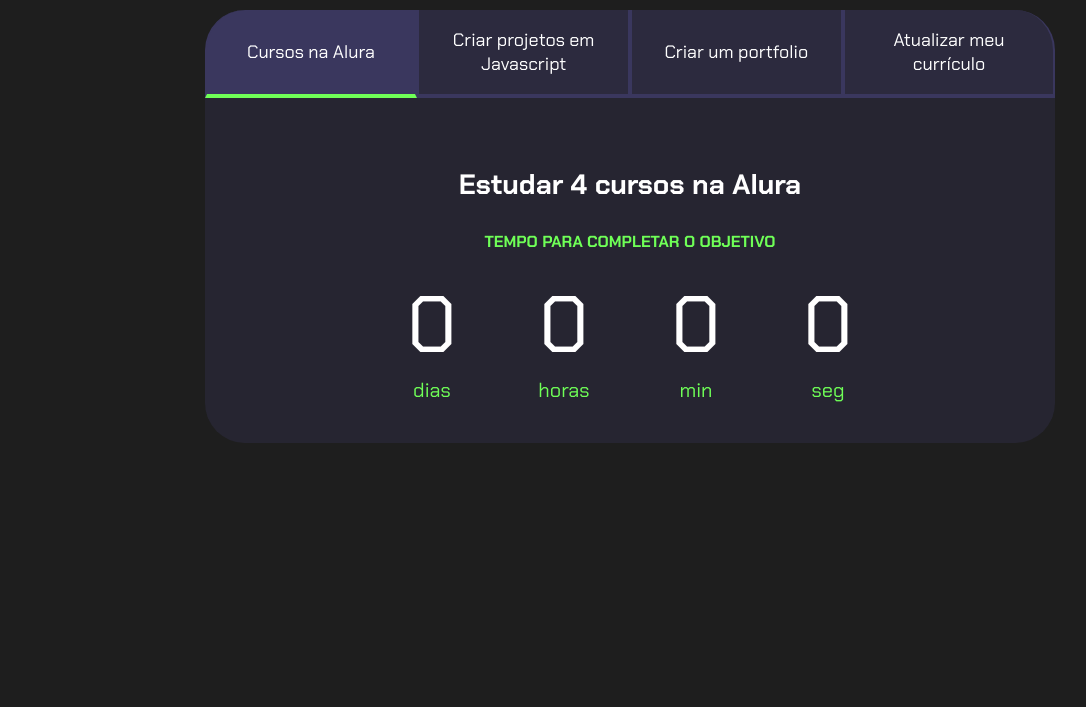
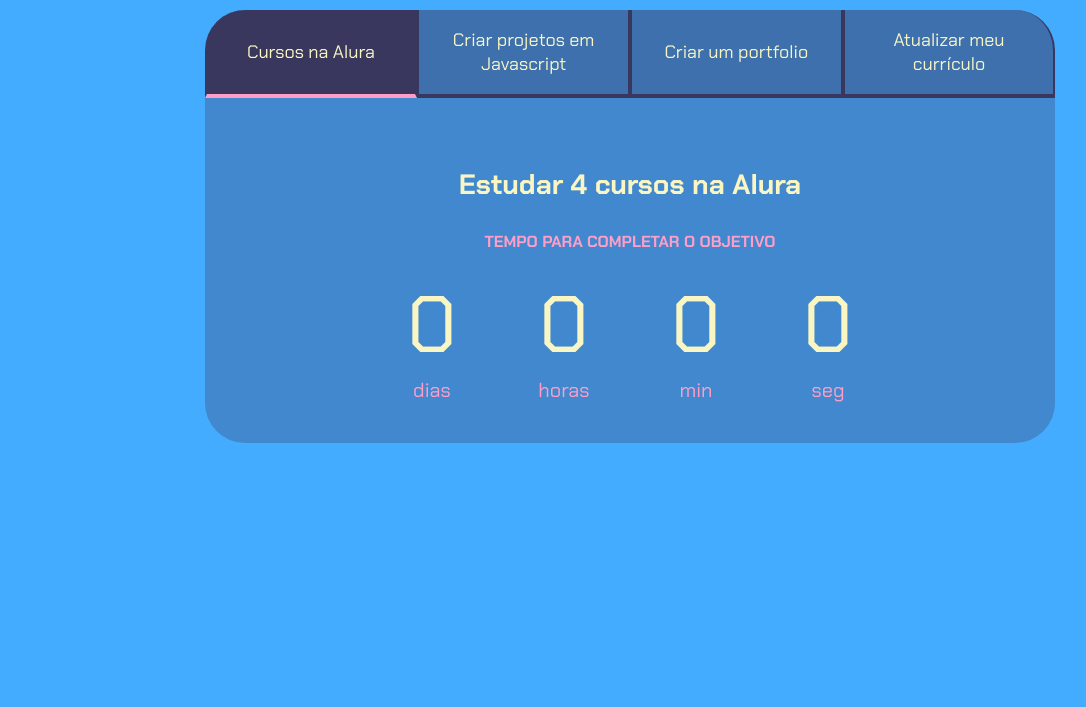
Before and after one commit to Anabene/Projeto-de-vida, a plain HTML site: page index.html in a window 1280 px wide. Shown: the part 93-800 px from the top of the page, without its empty margins (10-1096 px from the left). Drawn offline with Linux system fonts and the light colour scheme.

Commit message:
Update style.css

```diff
--- a/style.css
+++ b/style.css
@@ -1,9 +1,9 @@
 @import url('https://fonts.googleapis.com/css2?family=Chakra+Petch:wght@400;700&display=swap');
 
 :root {
-    --cor-de-fundo: #1E1E1E;
-    --verde: #6FFF57;
-    --branco: #FFFFFF;
+    --cor-de-fundo: #44ACFF;
+    --verde: #FE9EC7;
+    --branco: #F9F6C4;
     --botao-ativo: #3A375E;
     --botao-inativo: rgba(58, 55, 94, 0.5);
     --texto-fundo: rgba(58, 55, 94, 0.3);
```
